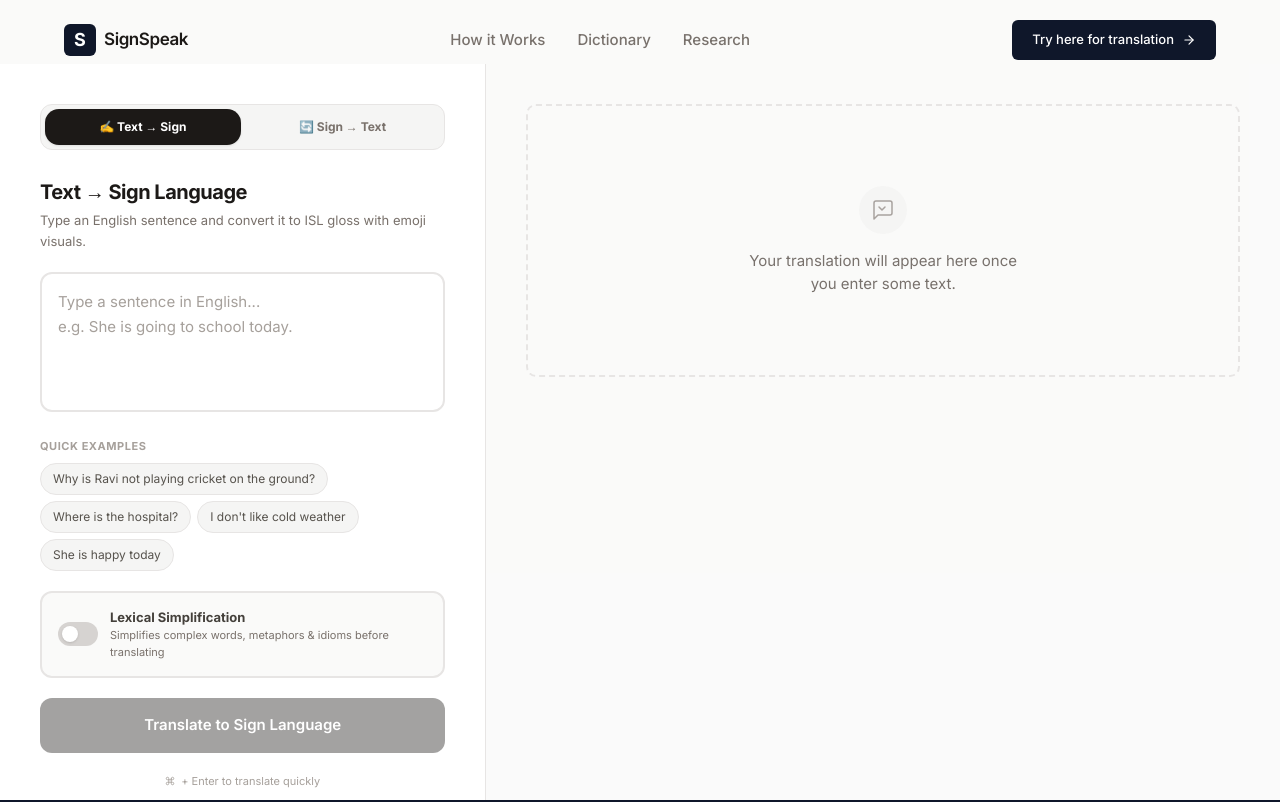
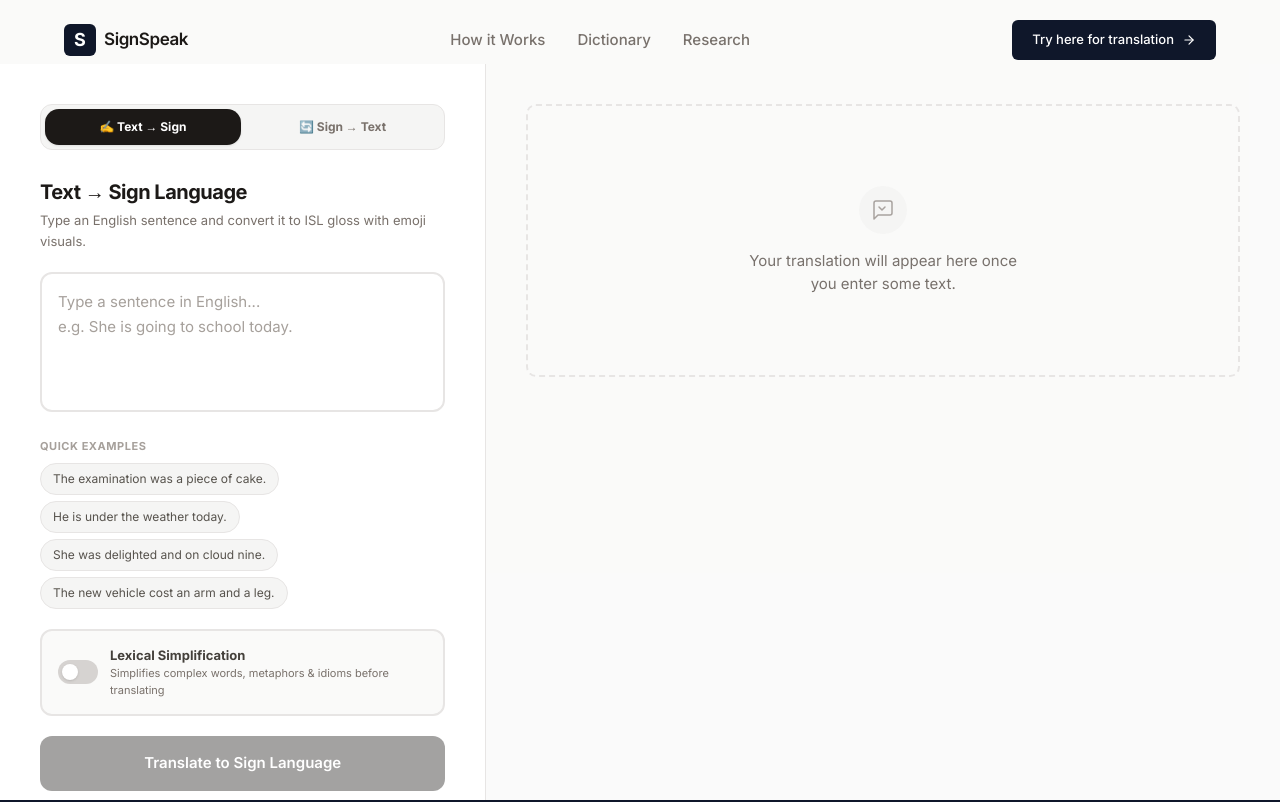
Before and after one commit to sourav3571/SignDecoder, a Next.js app in the folder frontend/: page /translate in a window 1280 px wide. Shown: the top 802 px of the page. Built offline with nearby package versions, Linux system fonts and the light colour scheme; a web font is replaced by a local one.

Commit message:
update on ui

```diff
--- a/frontend/src/components/translator/TranslateInput.tsx
+++ b/frontend/src/components/translator/TranslateInput.tsx
@@ -10,10 +10,10 @@ interface TranslateInputProps {
 }
 
 const EXAMPLES = [
-  "Why is Ravi not playing cricket on the ground?",
-  "Where is the hospital?",
-  "I don't like cold weather",
-  "She is happy today",
+  "The examination was a piece of cake.",
+  "He is under the weather today.",
+  "She was delighted and on cloud nine.",
+  "The new vehicle cost an arm and a leg.",
 ];
 
 export default function TranslateInput({ onTranslate, isLoading }: TranslateInputProps) {
```
